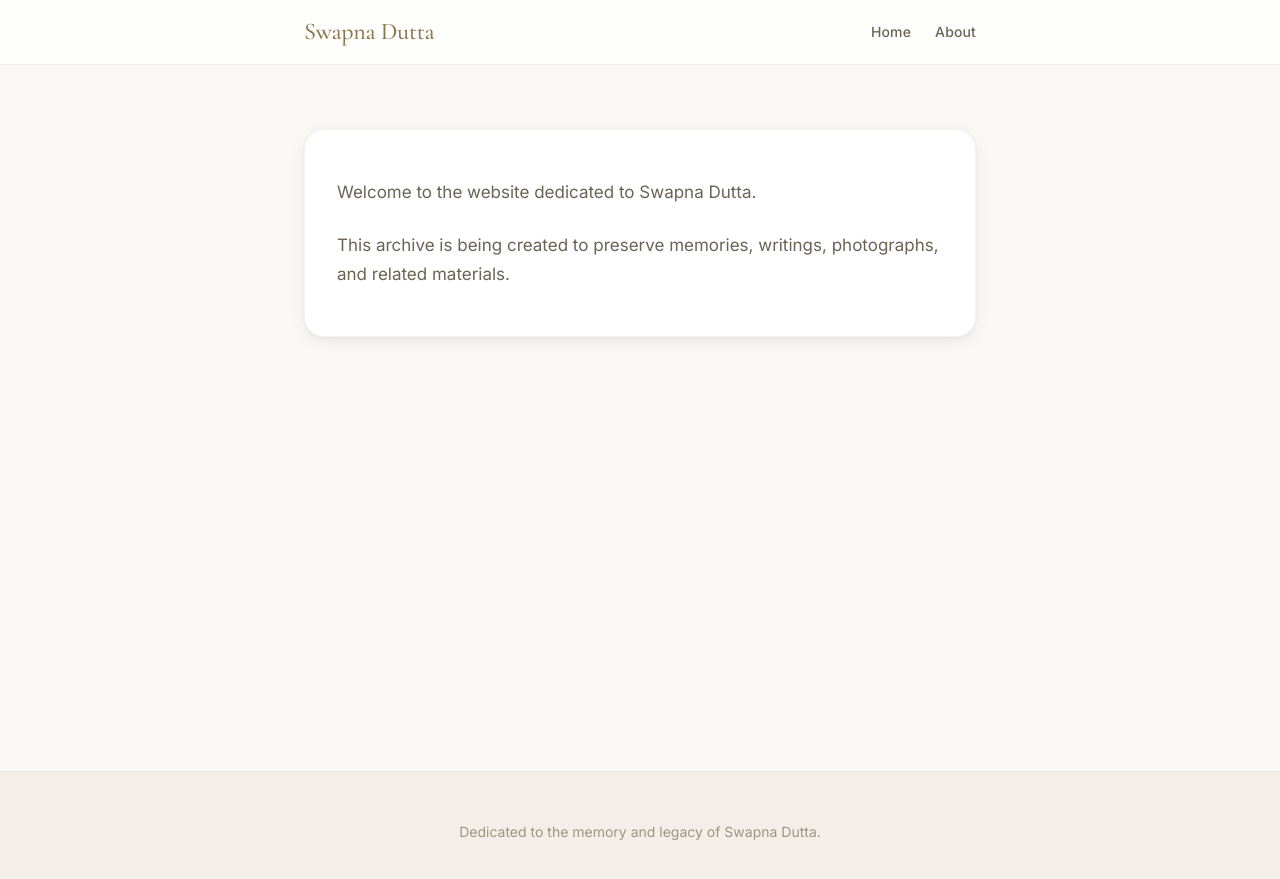
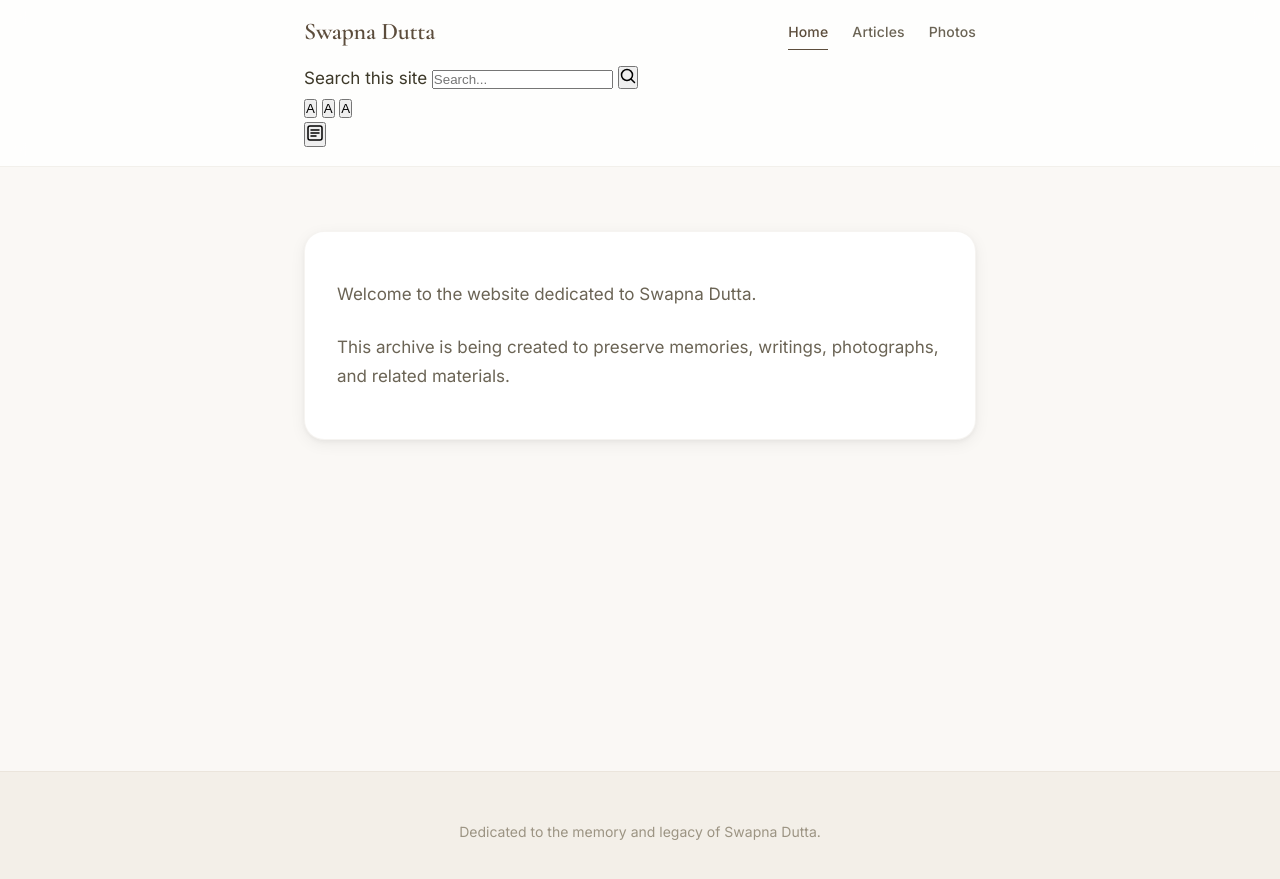
Before and after one commit to titodutta/swapnadutta, a Jekyll site: the page built from index.md, in a window 1280 px wide. Shown: the top 879 px of the page. Built offline with Jekyll 4.4.1, drawn with Linux system fonts in a browser that asks for light colours.

Commit message:
Update header.html

```diff
--- a/_includes/header.html
+++ b/_includes/header.html
@@ -1,16 +1,104 @@
 <header class="site-header">
-
-  <div class="container header-inner">
-
-    <div class="site-title">
-      <a href="/">Swapna Dutta</a>
-    </div>
+  <div class="container">
+    <a href="/" class="site-title">Swapna Dutta</a>
 
     <nav class="site-nav" aria-label="Main navigation">
-      <a href="/">Home</a>
-      <a href="/about/">About</a>
+      <a href="/" {% if page.url == "/" %}class="active" aria-current="page"{% endif %}>Home</a>
+      <a href="/articles/" {% if page.url == "/articles/" %}class="active" aria-current="page"{% endif %}>Articles</a>
+      <a href="/photos/" {% if page.url == "/photos/" %}class="active" aria-current="page"{% endif %}>Photos</a>
     </nav>
 
+    <div class="header-utilities">
+      <!-- Search Box -->
+      <form class="header-search" action="/search/" method="get" role="search">
+        <label for="search-input" class="sr-only">Search this site</label>
+        <input
+          type="search"
+          id="search-input"
+          name="q"
+          placeholder="Search..."
+          aria-label="Search this site"
+        >
+        <button type="submit" aria-label="Submit search">
+          <svg width="16" height="16" viewBox="0 0 16 16" fill="none" aria-hidden="true">
+            <circle cx="7" cy="7" r="5.5" stroke="currentColor" stroke-width="1.5"/>
+            <path d="M11 11L14.5 14.5" stroke="currentColor" stroke-width="1.5" stroke-linecap="round"/>
+          </svg>
+        </button>
+      </form>
+
+      <!-- Font Size Controls -->
+      <div class="font-size-controls" aria-label="Font size controls">
+        <button class="font-size-btn" data-size="small" aria-label="Small font size" title="Small text">A</button>
+        <button class="font-size-btn active" data-size="medium" aria-label="Medium font size (default)" title="Medium text">A</button>
+        <button class="font-size-btn" data-size="large" aria-label="Large font size" title="Large text">A</button>
+      </div>
+
+      <!-- Reading Mode Toggle -->
+      <button class="reading-mode-toggle" id="readingModeToggle" aria-label="Toggle reading mode" title="Reading mode">
+        <svg width="18" height="18" viewBox="0 0 18 18" fill="none" aria-hidden="true">
+          <rect x="2" y="2" width="14" height="14" rx="2" stroke="currentColor" stroke-width="1.5"/>
+          <path d="M5 6H13M5 9H13M5 12H10" stroke="currentColor" stroke-width="1.5" stroke-linecap="round"/>
+        </svg>
+      </button>
+
+      <!-- Google Translate -->
+      <div id="google_translate_element" class="google-translate"></div>
+    </div>
   </div>
+</header>
 
-</header>
+<!-- Google Translate Script -->
+<script type="text/javascript">
+  function googleTranslateElementInit() {
+    new google.translate.TranslateElement({
+      pageLanguage: 'en',
+      includedLanguages: 'en,hi,bn,as,gu,kn,ml,mr,or,pa,ta,te,ur',
+      layout: google.translate.TranslateElement.InlineLayout.SIMPLE,
+      autoDisplay: false
+    }, 'google_translate_element');
+  }
+</script>
+<script type="text/javascript" src="//translate.google.com/translate_a/element.js?cb=googleTranslateElementInit"></script>
+
+<script>
+  // Font size control
+  (function() {
+    const html = document.documentElement;
+    const buttons = document.querySelectorAll('.font-size-btn');
+
+    // Load saved font size
+    const savedSize = localStorage.getItem('fontSize') || 'medium';
+    html.setAttribute('data-font-size', savedSize);
+    buttons.forEach(btn => {
+      btn.classList.toggle('active', btn.dataset.size === savedSize);
+    });
+
+    buttons.forEach(btn => {
+      btn.addEventListener('click', () => {
+        const size = btn.dataset.size;
+        html.setAttribute('data-font-size', size);
+        localStorage.setItem('fontSize', size);
+        buttons.forEach(b => b.classList.remove('active'));
+        btn.classList.add('active');
+      });
+    });
+
+    // Reading mode toggle
+    const readingToggle = document.getElementById('readingModeToggle');
+    if (readingToggle) {
+      const savedReadingMode = localStorage.getItem('readingMode') === 'true';
+      if (savedReadingMode) {
+        document.body.classList.add('reading-mode');
+        readingToggle.classList.add('active');
+      }
+
+      readingToggle.addEventListener('click', () => {
+        document.body.classList.toggle('reading-mode');
+        const isActive = document.body.classList.contains('reading-mode');
+        localStorage.setItem('readingMode', isActive);
+        readingToggle.classList.toggle('active', isActive);
+      });
+    }
+  })();
+</script>
```
